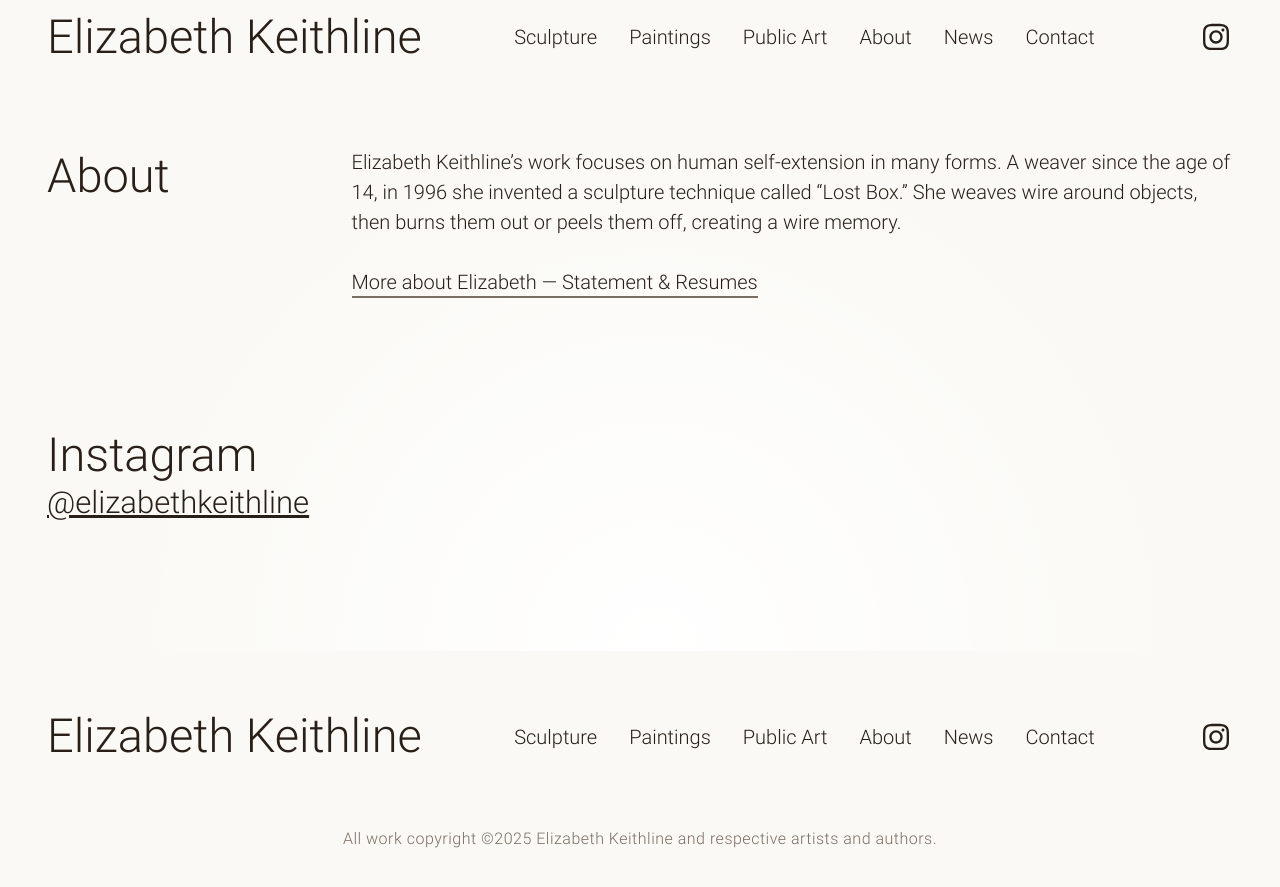
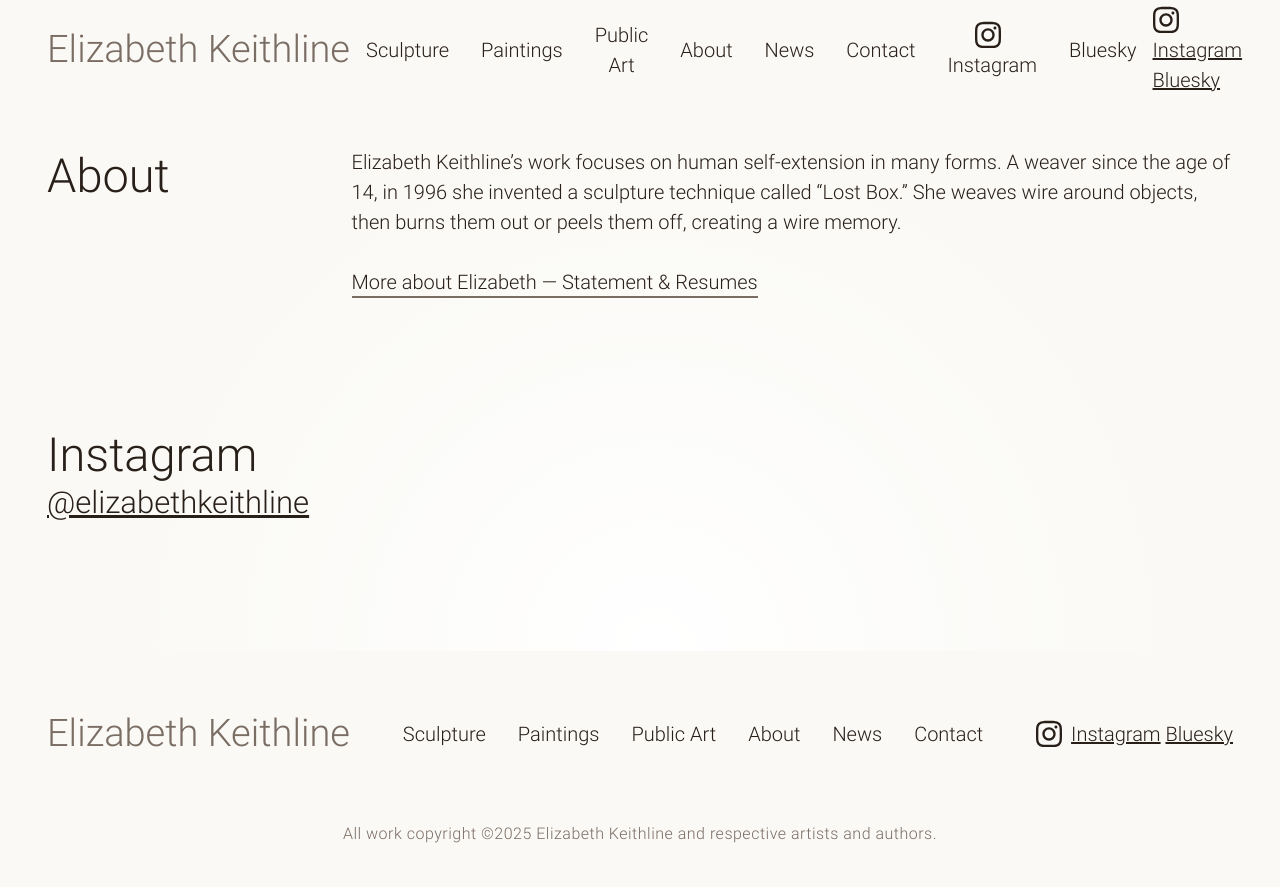
Before and after one commit to highchair/elizabethkeithline-com, a Jekyll site: the page built from index.html, in a window 1280 px wide and 900 px high, scrolled down 1039 px. Shown: the top 887 px of the window. Built offline with Jekyll 4.4.1, drawn with Linux system fonts in a browser that asks for light colours; some web fonts are replaced; a script that is not in the unit is left out.

Commit message:
Add Bluesky social link

```diff
--- a/_config.yml
+++ b/_config.yml
@@ -17,6 +17,7 @@
 title: Elizabeth Keithline
 description: Personal portfolio of sculpture, painting, and gallery curation
 instagram: "https://www.instagram.com/elizabethkeithline"
+bluesky: "https://elizabethkeithline.bsky.social"
 
 github_username: jhogue
 github_repo: "https://github.com/highchair/elizabethkeithline-com"
--- /dev/null
+++ b/_includes/bluesky.html
@@ -0,0 +1 @@
+<a class="n__social__link" href="{{ site.bluesky }}" target="_blank" title="Opens in a new window" rel="noopener noreferrer"{% if include.aria == "True" %} aria-hidden="true"{% endif %}><span class="n__social__icon social__bluesky" aria-hidden="true"></span><span class="n__social__label">Bluesky</span></a>
--- a/_includes/navigation.html
+++ b/_includes/navigation.html
@@ -5,7 +5,9 @@
     <li><a href="{% link about.md %}"{% if page.permalink == 'about/' %} aria-current="page"{% endif %}>About</a></li>
     <li><a href="{% link news.html %}"{% if page.permalink == 'news/' %} aria-current="page"{% endif %}>News</a></li>
     <li><a href="{% link contact.html %}"{% if page.permalink == 'contact/' %} aria-current="page"{% endif %}>Contact</a></li>
-    {%- if include.top != "Yes" -%}<li class="n__social">
+    <li class="n__social">
       {% include instagram.html %}
-    </li>{%- endif -%}
+    </li><li class="n__social">
+      {% include bluesky.html %}
+    </li>
   </ul>
--- a/_layouts/default.html
+++ b/_layouts/default.html
@@ -9,8 +9,8 @@
   <body class="l l--{{ page.layout }}{% if page.body-class %} page--{{ page.body-class }}{% endif %} no-js">
     <a href="#content" class="skip-link u__sr-only u__sr-only--focusable">Skip to Content</a>
 
-    <header class="c c--max u__gutter__p">
-      <a class="brand h2" href="{% link index.html %}">{{ site.title }}</a>
+    <header class="c c--max h u__gutter__p">
+      <a class="h3 brand" href="{% link index.html %}">{{ site.title }}</a>
       <nav class="n n--top" aria-label="Primary">
         <button class="n__toggler js__expand-collapse" type="button" aria-controls="mainmenu" aria-expanded="false" aria-label="Toggle navigation">
           <span class="n__toggler__label">
@@ -20,7 +20,10 @@
         </button>
         {% include navigation.html top='Yes' %}
       </nav>
-      {% include instagram.html aria='True' %}
+      <div class="s">
+        {% include instagram.html aria='True' %}
+        {% include bluesky.html aria='True' %}
+      </div>
     </header>
 
     <main id="content" class="c c--max u__gutter__p u__vertical__p" tabindex="0">
@@ -31,12 +34,15 @@
 
     <!-- <div class="radial"></div> -->
     <footer class="c c--max u__gutter__p u__vertical__pt">
-      <div class="footer__wrapper">
-        <a class="brand h2" href="{% link index.html %}" aria-hidden="true">{{ site.title }}</a>
+      <div class="f footer__wrapper">
+        <a class="h3 brand" href="{% link index.html %}" aria-hidden="true">{{ site.title }}</a>
         <nav class="n n--bottom" aria-label="Secondary" aria-hidden="true">
           {% include navigation.html %}
         </nav>
-        {% include instagram.html aria='True' %}
+        <div class="s">
+          {% include instagram.html aria='True' %}
+          {% include bluesky.html aria='True' %}
+        </div>
       </div>
       <p class="copyright u__vertical__p"><small>All work copyright ©{{ 'now' | date: '%Y' }} {{ site.title }}<br /> and respective artists and authors.</small></p>
     </footer>
```
